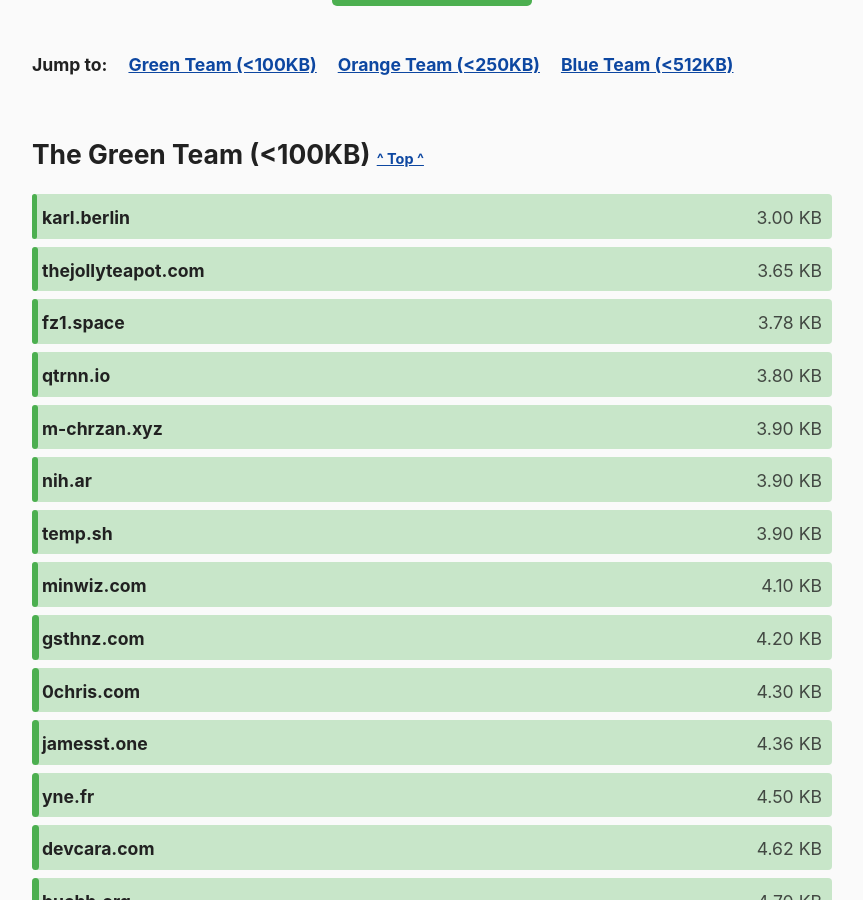
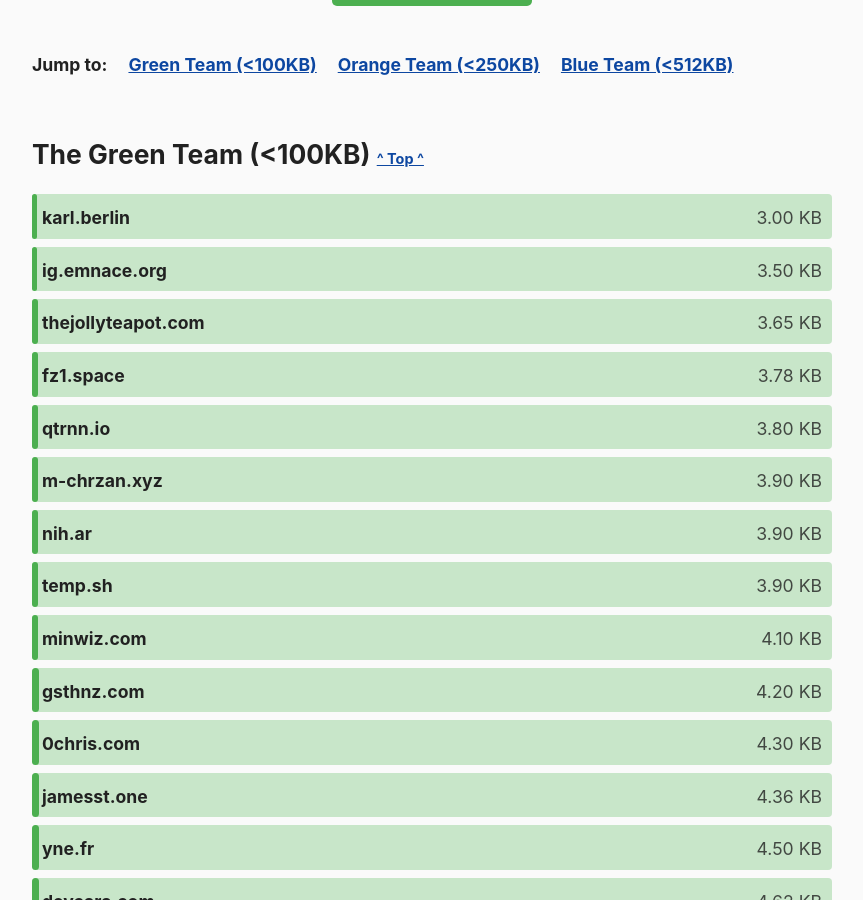
Before and after one commit to kevquirk/512kb.club, a Jekyll site: the page built from index.md, in a window 1280 px wide and 900 px high, scrolled down 1113 px. Shown: the whole window, without its empty margins (208-1071 px from the left). Built offline with Jekyll 4.4.1, drawn with Linux system fonts in a browser that asks for light colours.

Commit message:
Add ig.emnace.org

```diff
--- a/_data/sites.yml
+++ b/_data/sites.yml
@@ -1422,6 +1422,11 @@
   url: https://ichi.do/?theme=plain
   size: 179.0
   last_checked: 2023-01-02
+
+- domain: ig.emnace.org
+  url: https://ig.emnace.org/
+  size: 3.5
+  last_checked: 2023-07-07
 
 - domain: ig.kaki87.net
   url: https://ig.kaki87.net/
```
